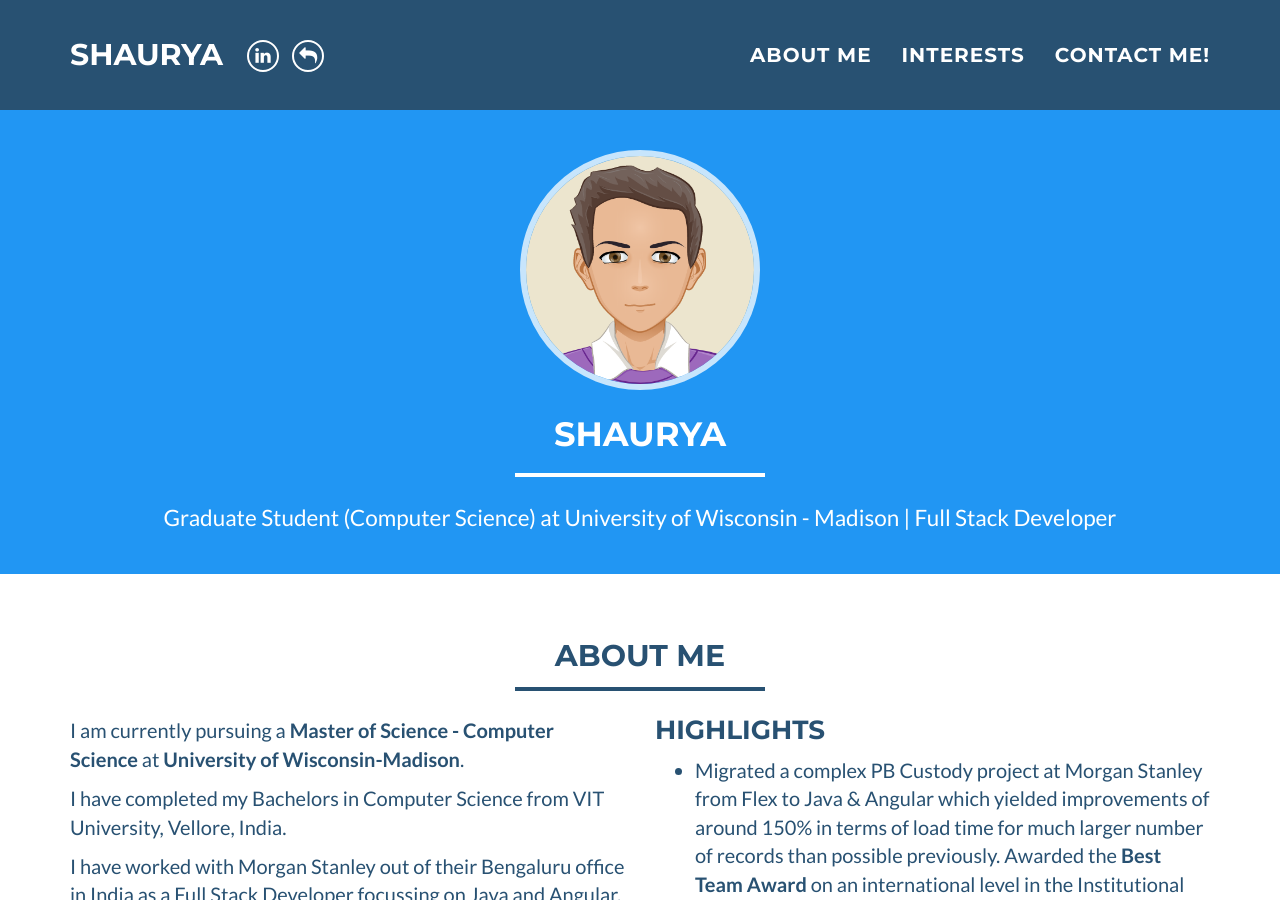
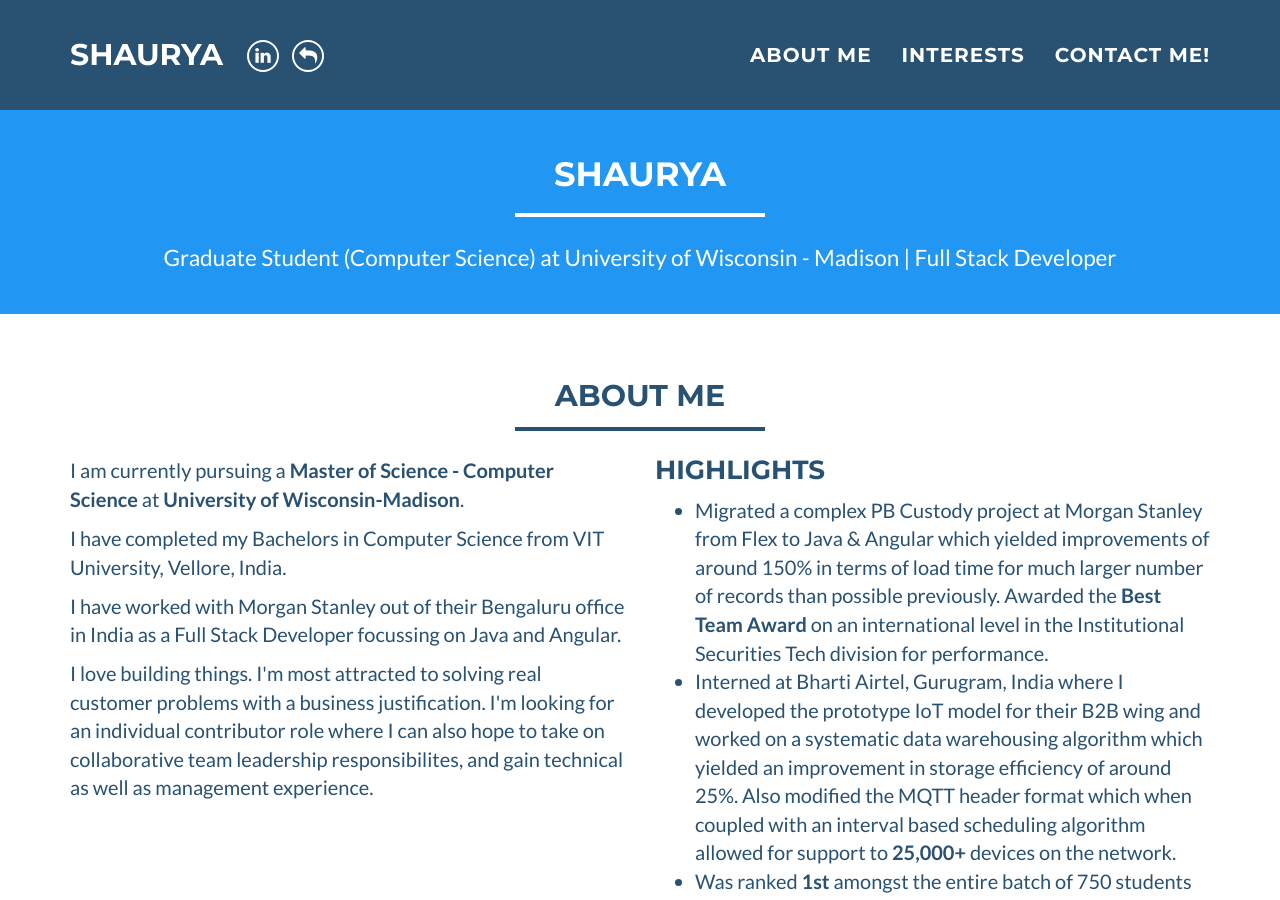
Before and after one commit to shauryashekhar/shauryashekhar.github.io, a Jekyll site: the page built from index.html, in a window 1280 px wide and 900 px high. Built offline with Jekyll 4.4.1, drawn with Linux system fonts in a browser that asks for light colours.

Commit message:
Removed Picture

```diff
--- a/_layouts/default.html
+++ b/_layouts/default.html
@@ -75,7 +75,7 @@
         <div class="container">
             <div class="row">
                 <div class="col-lg-12">
-                    <img class="profile-img" src="img/profile.png" alt="{{ site.name }}">
+                    <!-- <img class="profile-img" src="img/profile.png" alt="{{ site.name }}"> -->
                     <div class="intro-text">
                         <span class="name">{{ site.name }}</span>
                         <hr>
```
